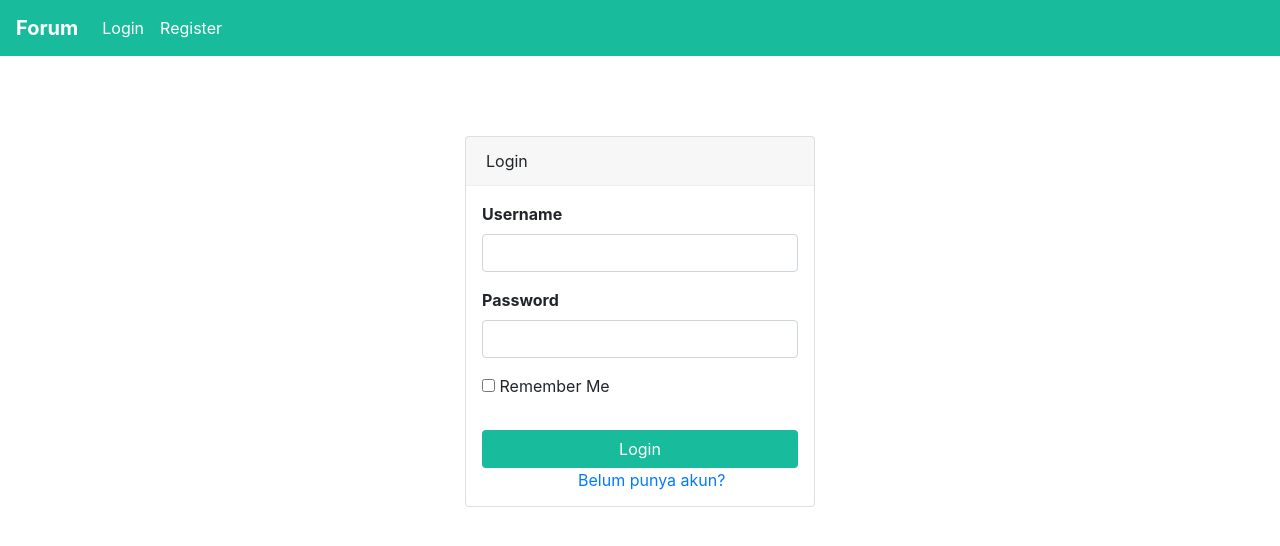
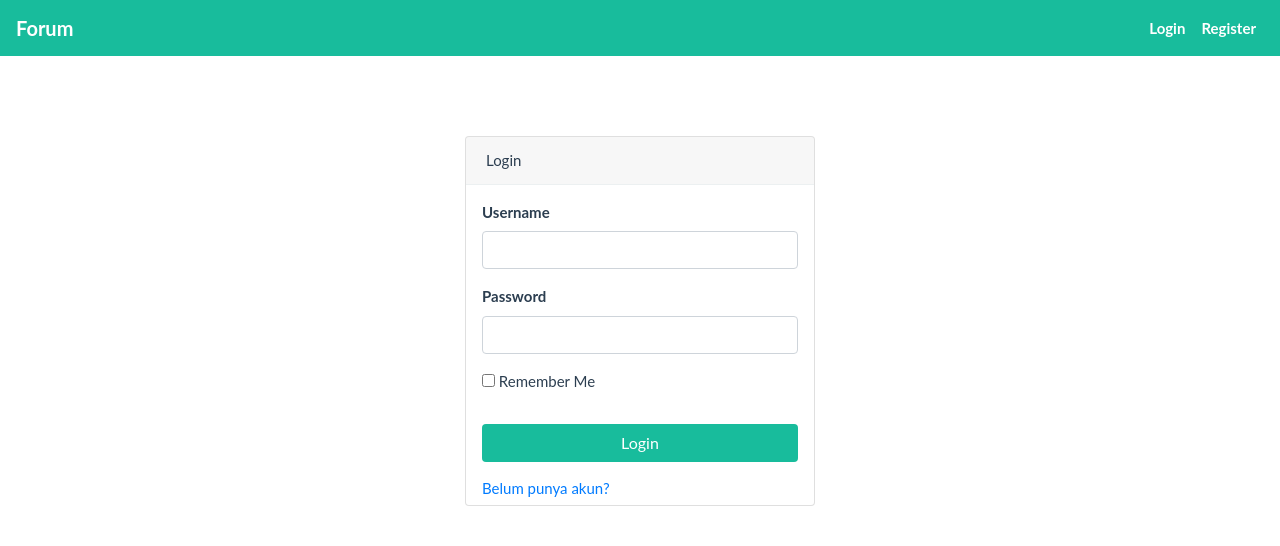
Before and after one commit to Sptandi/forumCI, a CodeIgniter app: page /forumCI/ in a window 1280 px wide. Shown: the top 546 px of the page. Run offline with CodeIgniter, Linux system fonts and the light colour scheme; some libraries are stand-ins or nearby versions.

Commit message:
done view login

```diff
--- a/application/controllers/User.php
+++ b/application/controllers/User.php
@@ -1,9 +1,7 @@
 <?php
 
-class User extends CI_COntroller{
+class User extends CI_Controller{
 
-	public function index(){
-		$this->load->view("User/pages/beranda");
-	}
+
 
 }
--- a/application/views/Auth/pages/login.php
+++ b/application/views/Auth/pages/login.php
@@ -2,17 +2,17 @@
 </head>
 <body>
 
-	<nav class="navbar navbar-expand-sm" style="background-color: #18BC9C;">
-		<a href="" class="navbar-brand" style="color: #fff; font-weight: bold;">Forum</a>
+	<nav class="navbar navbar-expand-sm">
+		<a href="" class="navbar-brand">Forum</a>
 		<button class="navbar-toggler" data-toggle="collapse" data-target="#menu">
 			<span class="navbar-toggler-icon"></span>
 		</button>
 		<div class="collapse navbar-collapse" id="menu">
-			<ul class="navbar-nav">
+			<ul class="navbar-nav ml-auto">
 				<li class="nav-item">
-					<a style="color: #fff;" href="" class="nav-link">Login</a>
+					<a href="" class="nav-link">Login</a>
 				</li><li class="nav-item">
-					<a style="color: #fff;" href="" class="nav-link">Register</a>
+					<a href="" class="nav-link">Register</a>
 				</li>
 			</ul>
 		</div>
@@ -20,12 +20,11 @@
 
 	<div class="container">
 		<div class="row">
-			<div class="col-md-4 offset-md-4">
+			<div class="col-lg-4 col-md-4 col-sm-8 col-xs-8 offset-lg-4 offset-md-4 offset-sm-2 offset-xs-2">
 				<div class="card">
 					<div class="card-header">
 						Login
 					</div>
-
 					<form method="POST" action="" class="form-login">
 						<div class="form-group">
 							<label for="username"><b>Username</b> </label>
@@ -37,9 +36,9 @@
 						</div>
 						<input type="checkbox" name="remember_me" id="remember_me">
 						<span>Remember Me</span>
-							<input style="background-color: #18BC9C; color: #fff;" type="submit" name="submit" id="submit" class="btn btn-block" value="Login">
+						<input type="submit" name="submit" id="submit" class="btn btn-block" value="Login">
 
-							<a href="">Belum punya akun?</a>
+						<a class="akun" href="">Belum punya akun?</a>
 					</form>
 				</div>
 			</div>
--- a/application/views/Auth/templates/footer.php
+++ b/application/views/Auth/templates/footer.php
@@ -1,3 +1,2 @@
-<script src="https://code.jquery.com/jquery-3.2.1.slim.min.js" integrity="sha384-KJ3o2DKtIkvYIK3UENzmM7KCkRr/rE9/Qpg6aAZGJwFDMVNA/GpGFF93hXpG5KkN" crossorigin="anonymous"></script>
 <script src="https://cdnjs.cloudflare.com/ajax/libs/popper.js/1.12.9/umd/popper.min.js" integrity="sha384-ApNbgh9B+Y1QKtv3Rn7W3mgPxhU9K/ScQsAP7hUibX39j7fakFPskvXusvfa0b4Q" crossorigin="anonymous"></script>
 <script src="https://maxcdn.bootstrapcdn.com/bootstrap/4.0.0/js/bootstrap.min.js" integrity="sha384-JZR6Spejh4U02d8jOt6vLEHfe/JQGiRRSQQxSfFWpi1MquVdAyjUar5+76PVCmYl" crossorigin="anonymous"></script>
--- a/application/views/Auth/templates/header.php
+++ b/application/views/Auth/templates/header.php
@@ -3,4 +3,5 @@
 <head>
 	<title>Login</title>
 	<meta charset="UTF-8">
+	<script src="https://code.jquery.com/jquery-3.2.1.slim.min.js" integrity="sha384-KJ3o2DKtIkvYIK3UENzmM7KCkRr/rE9/Qpg6aAZGJwFDMVNA/GpGFF93hXpG5KkN" crossorigin="anonymous"></script>
 	<link rel="stylesheet" href="https://maxcdn.bootstrapcdn.com/bootstrap/4.0.0/css/bootstrap.min.css" integrity="sha384-Gn5384xqQ1aoWXA+058RXPxPg6fy4IWvTNh0E263XmFcJlSAwiGgFAW/dAiS6JXm" crossorigin="anonymous">
--- a/assets/style/Auth/login.css
+++ b/assets/style/Auth/login.css
@@ -1,3 +1,23 @@
+body{
+	font-family: Lato, "helvetica Neue", Helvetica,
+	Arial, sans-serif;
+	font-size: 15px;
+	line-height: 1.5;
+	color: #2C3E50;
+}
+
+nav{
+	background-color: #18BC9C;
+	color: #fff;
+	font-weight: bold;
+}
+.navbar-brand{
+	color: #fff;
+}
+.navbar-brand:hover{
+	color: #2C3E50;
+}
+
 .form-login{
 	height: 20rem;
 	padding: 1rem;
@@ -13,8 +33,24 @@
 
 input[type="submit"]{
 	margin-top: 2rem;
+	margin-bottom: 15px;
+	background-color: #18BC9C;
+	color: #fff;
 }
 
-form a{
-	margin-left: 6rem;
+input[type="submit"]:hover{
+	background-color: #16A88B;
 }
+
+form a .akun{
+	width: 100%;
+	padding-left: 5rem;
+}
+
+li a{
+	color: #fff;
+}
+
+li, a:hover{
+	color: #2C3E50;
+}
```
Also changed, not shown: 1 other file. Lines whose indentation alone changed are shown as unchanged.
